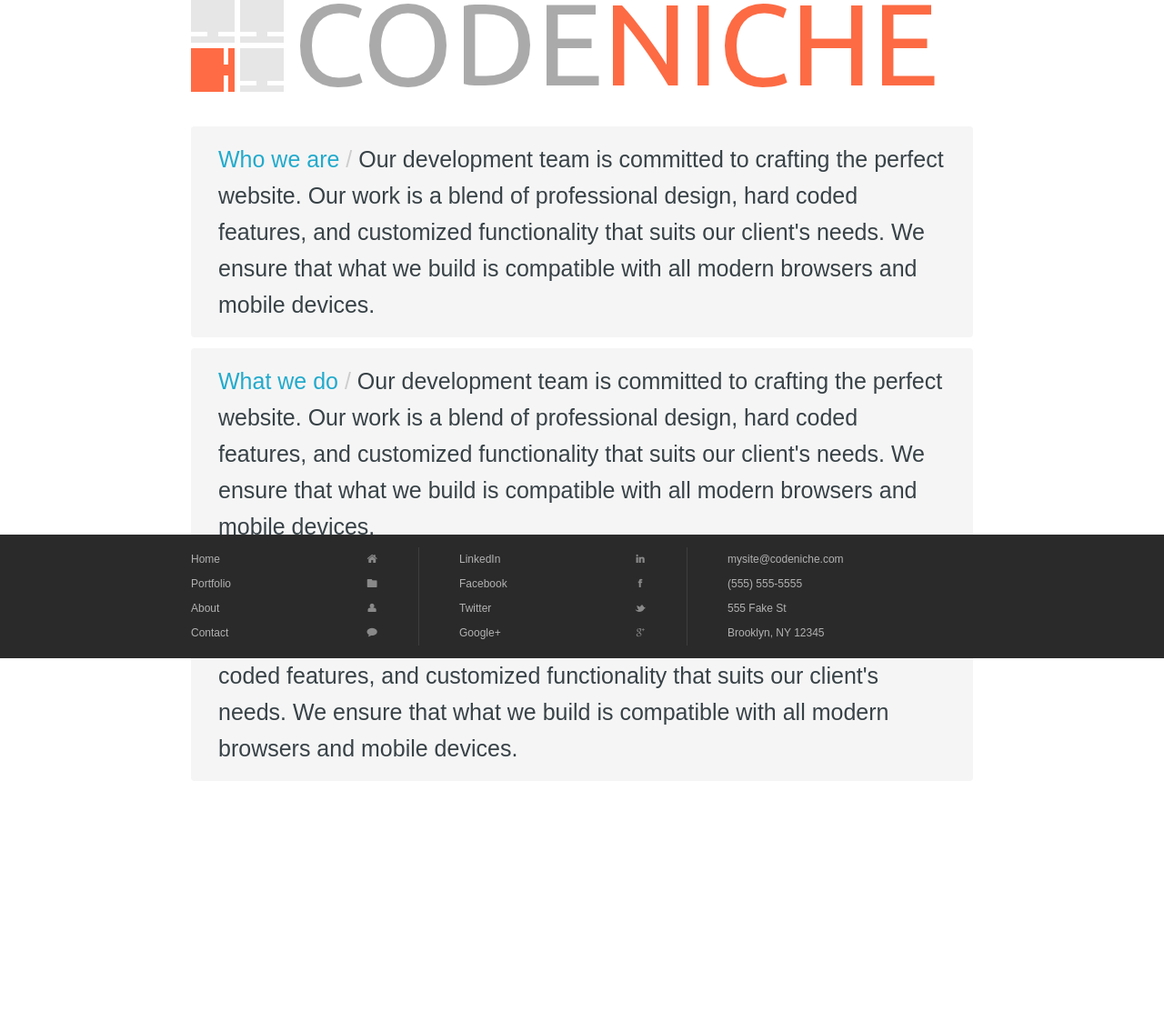
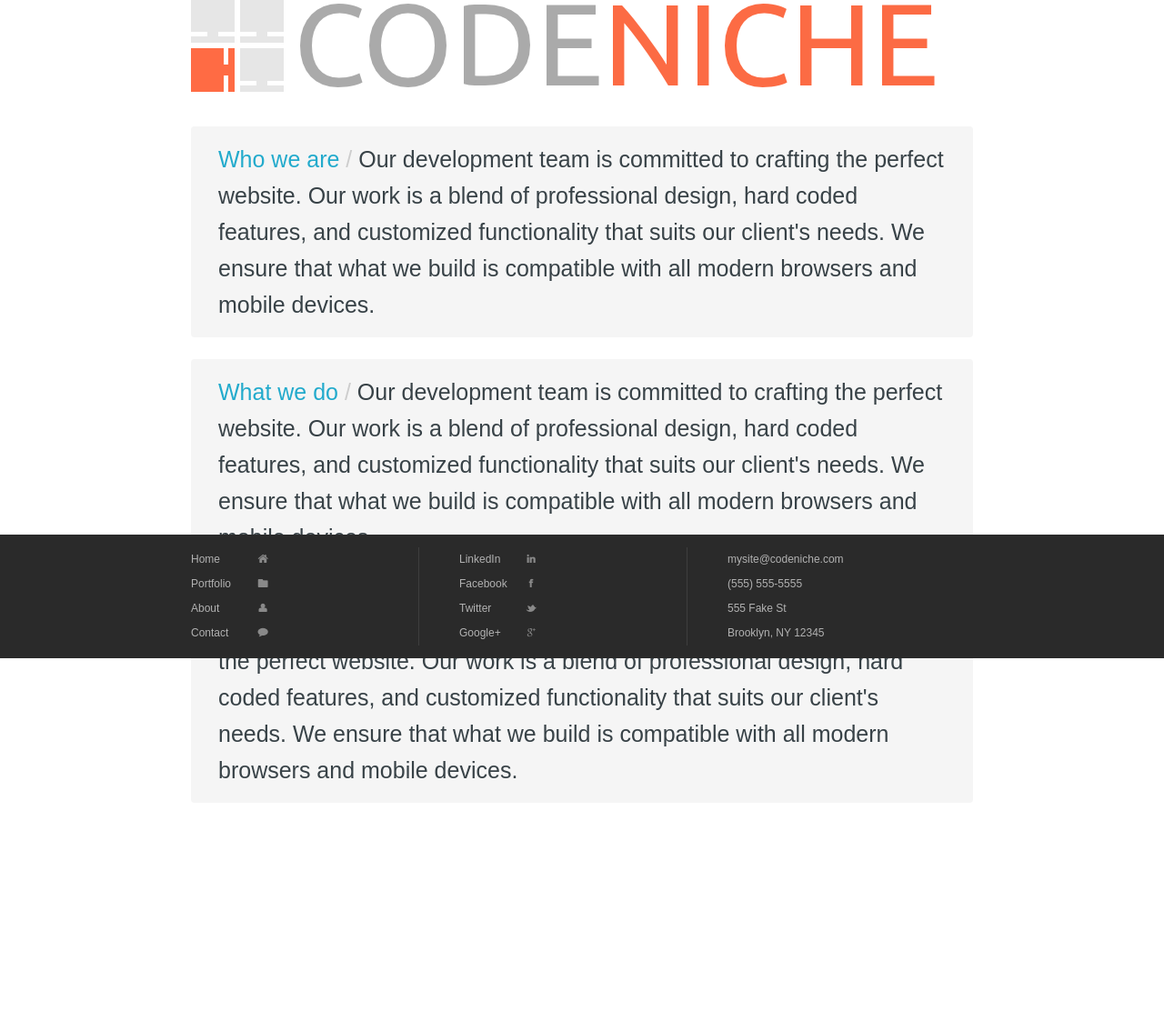
Before and after one commit to quxbaz/codeniche, a Flask app: page /about in a window 1280 px wide. Shown: the part 76-1199 px from the top of the page at 91% size. Before the commit the page ends 908 px from the top, so only its background shows below. Run offline with Flask 2, Linux system fonts and the light colour scheme.

Commit message:
Added link styles and fixed margins.

```diff
--- a/static/css/styles.css
+++ b/static/css/styles.css
@@ -515,10 +515,7 @@ body {
   font-family: helvetical, arial, sans-serif;
   font-size: 15px;
   color: #384247;
-  line-height: 1.8em;
-  /* background: #f8f8f8; */
-  /* background: url("../imgs/textures/subtle_grey.png") top left repeat; */
-  /* background: url("../imgs/textures/subtle_grey_2x.png") top left repeat; */ }
+  line-height: 1.8em; }
 
 #header {
   position: relative;
@@ -536,12 +533,17 @@ body {
   background: #2a2a2a;
   color: #b2b2b2;
   font-size: 12px; }
+  #footer a {
+    color: #b2b2b2; }
+    #footer a:hover {
+      color: #ffffff; }
+      #footer a:hover i {
+        color: #ffffff; }
   #footer ul, #footer li {
     margin: 0;
     padding: 0; }
   #footer ul {
     position: relative;
-    /* width: 140px; */
     width: 246.667px; }
   #footer ul + ul {
     border-left: 1px solid #3e3e3e;
@@ -585,19 +587,13 @@ li {
 a {
   color: #384247;
   text-decoration: none; }
-  a:hover {
-    background: #e6e6e6; }
-  a:active {
-    background: #ff6b44;
-    color: #ffffff; }
 
 #home, #portfolio, #about, #contact {
   position: relative; }
 
 .block {
   position: relative;
-  margin-top: 12px;
-  margin-bottom: 12px;
+  margin: 24px 0;
   padding: 16px 30px;
   background: #f5f5f5;
   border-radius: 4px;
@@ -612,10 +608,12 @@ a {
       color: #cdcdcd; }
 
 .columns-2 {
-  font-size: 0; }
+  font-size: 0;
+  margin: 24px 0; }
   .columns-2 .block {
     width: 358px;
     min-height: 200px;
+    margin: 0;
     font-size: 25px; }
   .columns-2 .block + .block {
     margin-left: 24px; }
@@ -627,7 +625,7 @@ a {
 
 ul.social-links li i, ul.page-links li i {
   position: absolute;
-  right: 40px;
+  right: 160px;
   color: #898989; }
 
 .image {
--- a/static/scss/base/_base.scss
+++ b/static/scss/base/_base.scss
@@ -69,7 +69,7 @@ body {
     positon: relative;
     width: 100%;
     min-width: $page_width;
-    // Ensures that the footer doesn't occlude content on shorter //
+    // Ensures that the footer doesn't occlude content on shorter
     // screens.
     padding-bottom: 240px;
     //
@@ -77,9 +77,6 @@ body {
     font-size: $fs;
     color: $font_color;
     line-height: 1.8em;
-    /* background: #f8f8f8; */
-    /* background: url("../imgs/textures/subtle_grey.png") top left repeat; */
-    /* background: url("../imgs/textures/subtle_grey_2x.png") top left repeat; */
 }
 
 #header {
@@ -97,10 +94,16 @@ body {
     background: $reverse_bg_color;
     color: $reverse_blended_font_color;
     font-size: $sub3_fs;
+    a {
+        color: $reverse_blended_font_color;
+        &:hover {
+            color: #ffffff;
+            i {color: #ffffff;}
+        }
+    }
     ul, li {margin: 0; padding: 0;}
     ul {
         position: relative;
-        /* width: 140px; */
         width: $page_width / 3 - 40px;
         @extend .col;
     }
@@ -151,15 +154,13 @@ li {list-style-type: none;}
 a {
     color: $font_color;
     text-decoration: none;
-    &:hover {background: $reverse_font_color;}
-    &:active {background: $codeniche_orange; color: #ffffff;}
 }
 
 #home, #portfolio, #about, #contact {position: relative;}
 
 .block {
     position: relative;
-    margin: {top: 12px; bottom: 12px;}
+    margin: 24px 0;
     padding: 16px 30px;
     background: lighten($reverse_font_color, 6%);
     border-radius: 4px;
@@ -176,10 +177,12 @@ a {
 
 .columns-2 {
     font-size: 0;
+    margin: 24px 0;
     .block {
         @extend .col;
         width: $page_width / 2 - 60px - 12px;
         min-height: 200px;
+        margin: 0;
         font-size: $fs_block;
     }
     .block + .block {margin-left: 24px;}
@@ -197,7 +200,7 @@ ul.social-links, ul.page-links {
         &:active {}
         i {
             position: absolute;
-            right: 40px;
+            right: 160px;
             color: darken($reverse_blended_font_color, 16%);
         }
     }
--- a/templates/main.html
+++ b/templates/main.html
@@ -34,16 +34,16 @@
   <div id="footer" class="clearfix">
     <div class="inner">
       <ul class="page-links">
-        <li>Home<i class="icon-home"></i></li>
-        <li>Portfolio<i class="icon-folder-close"></i></li>
-        <li>About<i class="icon-user"></i></li>
-        <li>Contact<i class="icon-comment"></i></li>
+        <a href="home"><li>Home<i class="icon-home"></i></li></a>
+        <a href="portfolio"><li>Portfolio<i class="icon-folder-close"></i></li></a>
+        <a href="about"><li>About<i class="icon-user"></i></li></a>
+        <a href="contact"><li>Contact<i class="icon-comment"></i></li></a>
       </ul>
       <ul class="social-links">
-        <li>LinkedIn<i class="icon-linkedin"></i></li>
-        <li>Facebook<i class="icon-facebook"></i></li>
-        <li>Twitter<i class="icon-twitter"></i></li>
-        <li>Google+<i class="icon-google-plus"></i></li>
+        <a href="https://linkedin.com"><li>LinkedIn<i class="icon-linkedin"></i></li></a>
+        <a href="https://facebook.com"><li>Facebook<i class="icon-facebook"></i></li></a>
+        <a href="https://twitter.com"><li>Twitter<i class="icon-twitter"></i></li></a>
+        <a href="https://plus.google.com"><li>Google+<i class="icon-google-plus"></i></li></a>
       </ul>
       <ul>
         <li>mysite@codeniche.com</li>
```
